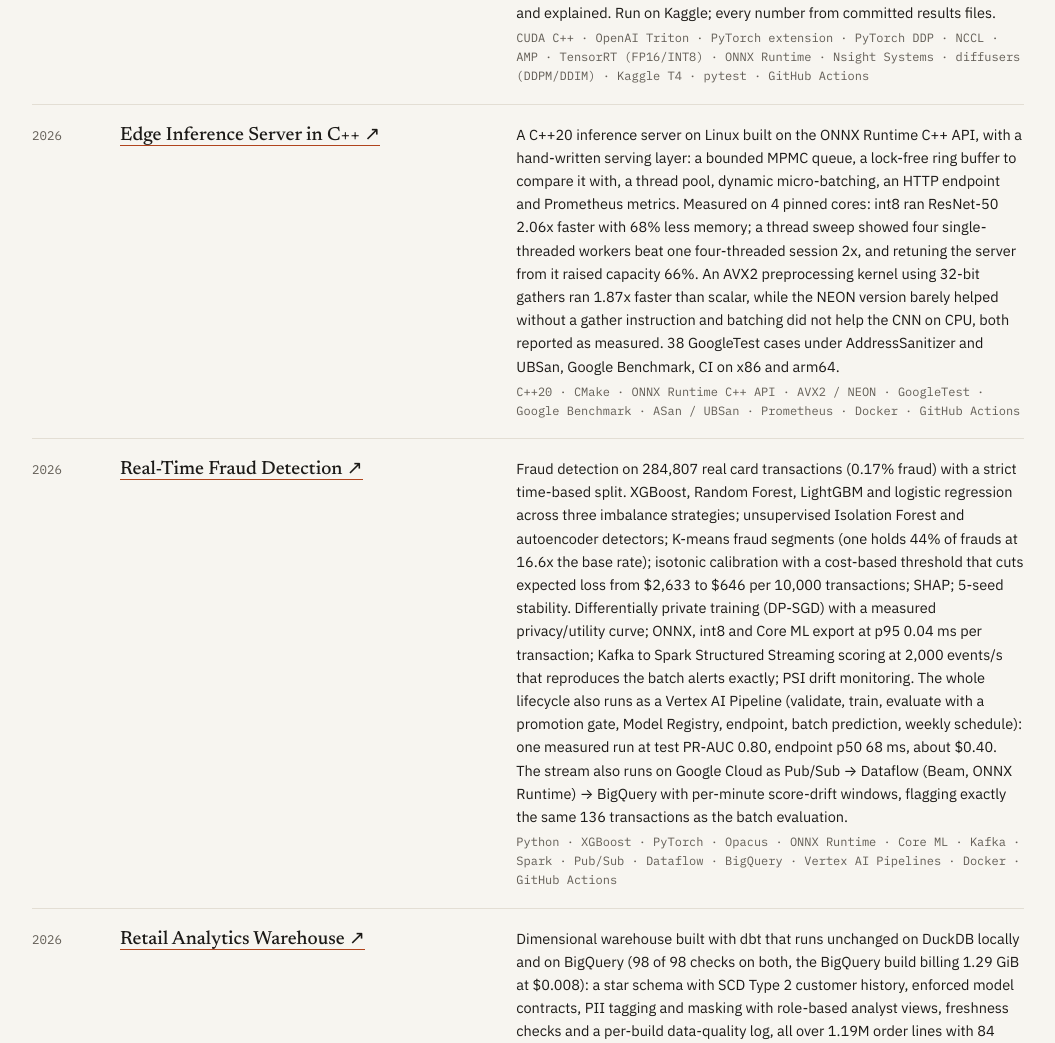
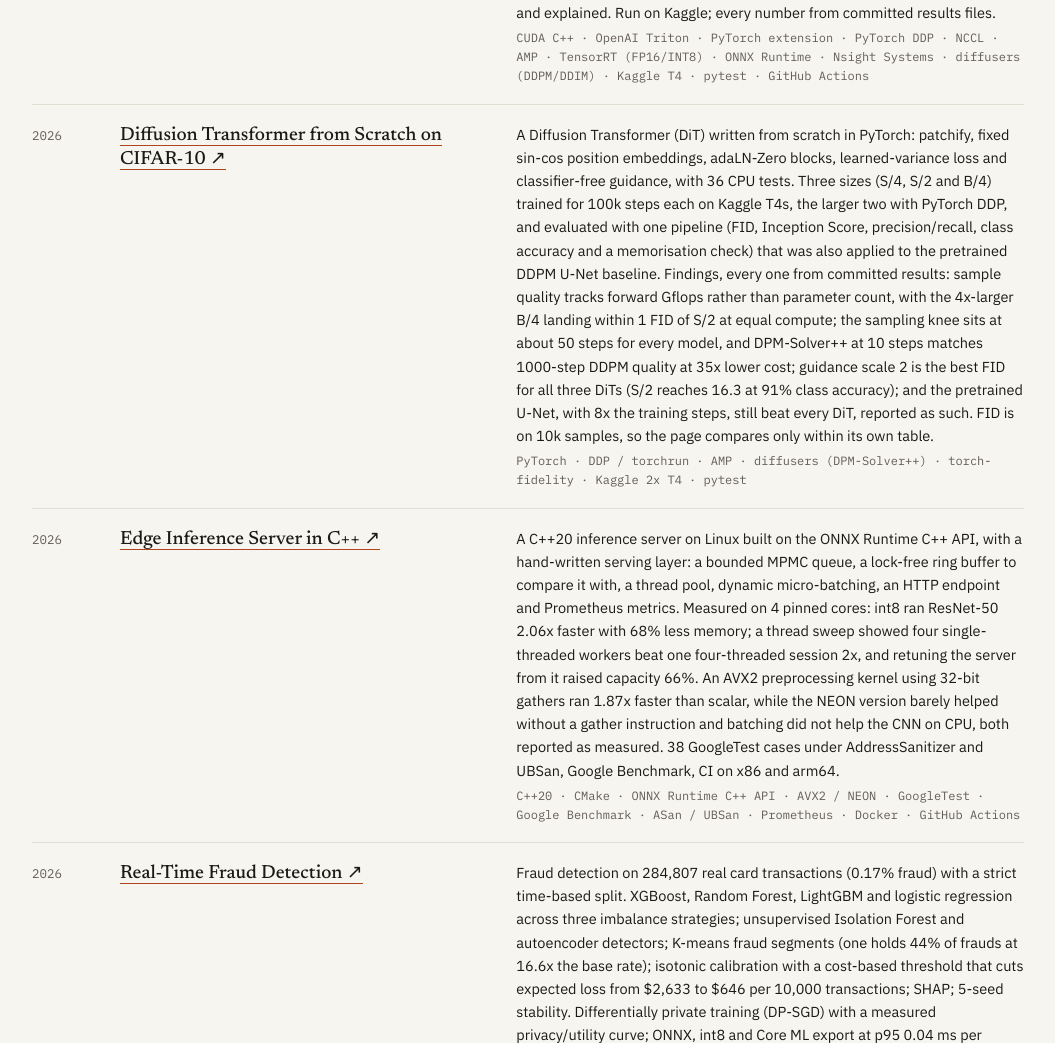
Before and after one commit to Sim2200/Portfolio, a plain HTML site: page docs/index.html in a window 1280 px wide. Shown: the part 7624-8667 px from the top of the page, without its empty margins (112-1167 px from the left). Drawn offline with Linux system fonts and the light colour scheme.

Commit message:
Add Diffusion Transformer project

```diff
--- a/docs/index.html
+++ b/docs/index.html
@@ -1154,6 +1154,14 @@
                 </li>
                 <li class="proj">
                     <div class="proj-year">2026</div>
+                    <div class="proj-name"><a href="https://github.com/Sim2200/dit-cifar10" target="_blank" rel="noopener">Diffusion Transformer from Scratch on CIFAR-10 ↗</a></div>
+                    <div>
+                        <p class="proj-desc">A Diffusion Transformer (DiT) written from scratch in PyTorch: patchify, fixed sin-cos position embeddings, adaLN-Zero blocks, learned-variance loss and classifier-free guidance, with 36 CPU tests. Three sizes (S/4, S/2 and B/4) trained for 100k steps each on Kaggle T4s, the larger two with PyTorch DDP, and evaluated with one pipeline (FID, Inception Score, precision/recall, class accuracy and a memorisation check) that was also applied to the pretrained DDPM U-Net baseline. Findings, every one from committed results: sample quality tracks forward Gflops rather than parameter count, with the 4x-larger B/4 landing within 1 FID of S/2 at equal compute; the sampling knee sits at about 50 steps for every model, and DPM-Solver++ at 10 steps matches 1000-step DDPM quality at 35x lower cost; guidance scale 2 is the best FID for all three DiTs (S/2 reaches 16.3 at 91% class accuracy); and the pretrained U-Net, with 8x the training steps, still beat every DiT, reported as such. FID is on 10k samples, so the page compares only within its own table.</p>
+                        <div class="proj-stack">PyTorch · DDP / torchrun · AMP · diffusers (DPM-Solver++) · torch-fidelity · Kaggle 2x T4 · pytest</div>
+                    </div>
+                </li>
+                <li class="proj">
+                    <div class="proj-year">2026</div>
                     <div class="proj-name"><a href="https://github.com/Sim2200/edge-infer-cpp" target="_blank" rel="noopener">Edge Inference Server in C++ ↗</a></div>
                     <div>
                         <p class="proj-desc">A C++20 inference server on Linux built on the ONNX Runtime C++ API, with a hand-written serving layer: a bounded MPMC queue, a lock-free ring buffer to compare it with, a thread pool, dynamic micro-batching, an HTTP endpoint and Prometheus metrics. Measured on 4 pinned cores: int8 ran ResNet-50 2.06x faster with 68% less memory; a thread sweep showed four single-threaded workers beat one four-threaded session 2x, and retuning the server from it raised capacity 66%. An AVX2 preprocessing kernel using 32-bit gathers ran 1.87x faster than scalar, while the NEON version barely helped without a gather instruction and batching did not help the CNN on CPU, both reported as measured. 38 GoogleTest cases under AddressSanitizer and UBSan, Google Benchmark, CI on x86 and arm64.</p>
```
